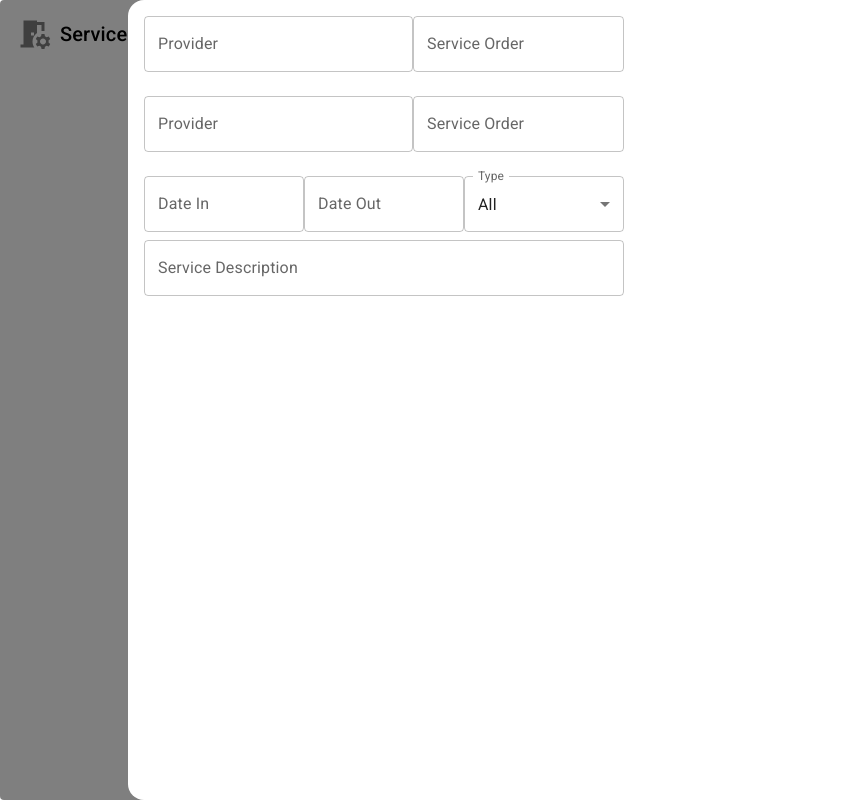
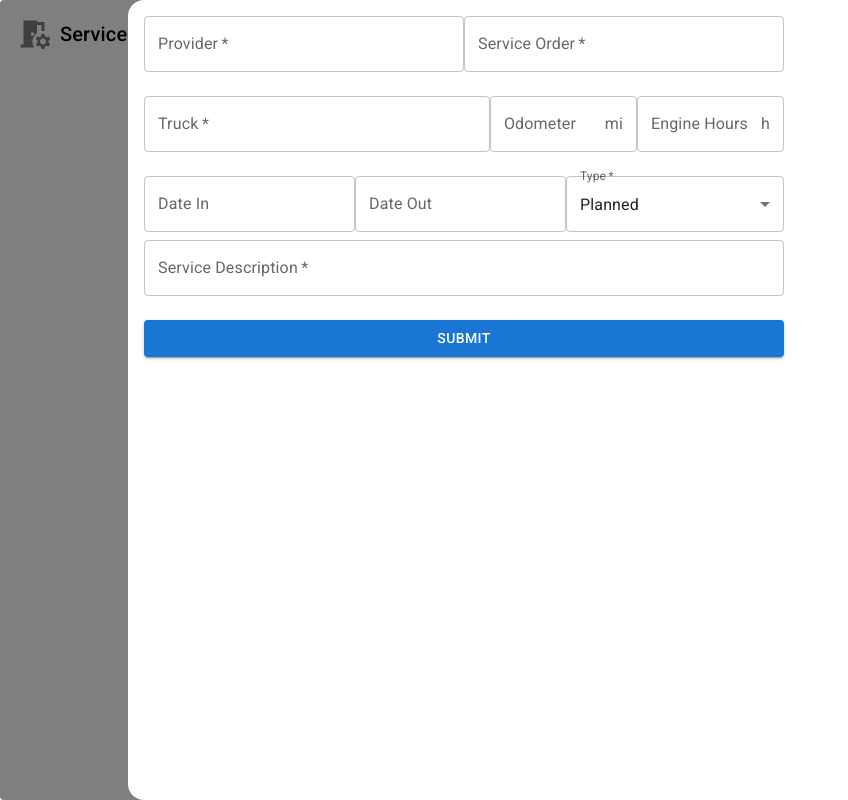
Before and after one commit to BaGreal2/vektor-tech-task, a React (Vite) app: page / in a window 1280 px wide. Both pictures are taken after a click on the button "ADD". Shown: the whole page, without its empty margins (0-848 px from the left). Built offline with nearby package versions, Linux system fonts and the light colour scheme.

Commit message:
feat: Use react-hook-form for form handling

```diff
--- a/src/components/DraftsModal/DraftsModal.tsx
+++ b/src/components/DraftsModal/DraftsModal.tsx
@@ -1,17 +1,28 @@
 import { Box, Button, Stack } from '@mui/material'
+import { useForm } from 'react-hook-form'
 
 import { useAppDispatch, useAppSelector } from '@/store'
 import { closeDrafts } from '@/store/features/drafts-slice'
+import { LogData } from '@/types'
 
 import {
   EquipmentInputSection,
   ProviderDetailsInputSection,
   ServiceDetailsInputSection
 } from './components'
+import { DEFAULT_LOG_DATA } from './data'
 
 export const DraftsModal = () => {
   const isOpen = useAppSelector((state) => state.drafts.isOpen)
   const dispatch = useAppDispatch()
+  const { watch, handleSubmit, control } = useForm<LogData>({
+    defaultValues: DEFAULT_LOG_DATA
+  })
+
+  const onSubmit = (data: LogData) => {
+    console.log(data)
+    dispatch(closeDrafts())
+  }
 
   return (
     <Box
@@ -47,12 +58,19 @@ export const DraftsModal = () => {
         <Stack
           spacing="1.5rem"
           sx={{
-            width: '30rem'
+            width: '40rem'
           }}
         >
-          <ProviderDetailsInputSection />
-          <EquipmentInputSection />
-          <ServiceDetailsInputSection />
+          <ProviderDetailsInputSection control={control} />
+          <EquipmentInputSection control={control} />
+          <ServiceDetailsInputSection control={control} />
+          <Button
+            type="submit"
+            variant="contained"
+            onClick={handleSubmit(onSubmit)}
+          >
+            Submit
+          </Button>
         </Stack>
       </Box>
 
--- a/src/components/DraftsModal/components/EquipmentInputSection.tsx
+++ b/src/components/DraftsModal/components/EquipmentInputSection.tsx
@@ -1,16 +1,55 @@
-import { Stack, TextField } from '@mui/material'
+import { InputAdornment, Stack } from '@mui/material'
+import { Control } from 'react-hook-form'
 
-export const EquipmentInputSection = () => {
+import { FormInputText } from '@/components/FormComponents'
+import { LogData } from '@/types'
+
+interface EquipmentInputSectionProps {
+  control: Control<LogData>
+}
+
+export const EquipmentInputSection = ({
+  control
+}: EquipmentInputSectionProps) => {
   return (
     <Stack direction="row">
-      <TextField
-        id="provider"
-        label="Provider"
+      <FormInputText
+        name="truckId"
+        label="Truck"
+        control={control}
+        required
         sx={{
           flexGrow: 1
         }}
       />
-      <TextField id="service-order" label="Service Order" />
+      <FormInputText
+        name="odometer"
+        label="Odometer"
+        control={control}
+        type="number"
+        slotProps={{
+          input: {
+            endAdornment: <InputAdornment position="end">mi</InputAdornment>
+          }
+        }}
+        sx={{
+          width: '17rem'
+        }}
+      />
+      <FormInputText
+        name="engineHours"
+        label="Engine Hours"
+        control={control}
+        type="number"
+        slotProps={{
+          input: {
+            endAdornment: <InputAdornment position="end">h</InputAdornment>
+          }
+        }}
+        sx={{
+          width: '17rem'
+        }}
+      />
     </Stack>
   )
 }
--- a/src/components/DraftsModal/components/ProviderDetailsInputSection.tsx
+++ b/src/components/DraftsModal/components/ProviderDetailsInputSection.tsx
@@ -1,16 +1,33 @@
-import { Stack, TextField } from '@mui/material'
+import { Stack } from '@mui/material'
+import { Control } from 'react-hook-form'
 
-export const ProviderDetailsInputSection = () => {
+import { FormInputText } from '@/components/FormComponents'
+import { LogData } from '@/types'
+
+interface ProviderDetailsInputSectionProps {
+  control: Control<LogData>
+}
+
+export const ProviderDetailsInputSection = ({
+  control
+}: ProviderDetailsInputSectionProps) => {
   return (
     <Stack direction="row">
-      <TextField
-        id="provider"
+      <FormInputText
+        name="providerId"
         label="Provider"
+        control={control}
+        required
         sx={{
           flexGrow: 1
         }}
       />
-      <TextField id="service-order" label="Service Order" />
+      <FormInputText
+        name="serviceOrder"
+        label="Service Order"
+        required
+        control={control}
+      />
     </Stack>
   )
 }
--- a/src/components/DraftsModal/components/ServiceDetailsInputSection.tsx
+++ b/src/components/DraftsModal/components/ServiceDetailsInputSection.tsx
@@ -1,37 +1,45 @@
-import { MenuItem, Stack, TextField } from '@mui/material'
+import { Stack } from '@mui/material'
 import { DatePicker } from '@mui/x-date-pickers'
+import { Control } from 'react-hook-form'
 
-import { FILTERS } from '@/data'
+import { FormInputDropdown, FormInputText } from '@/components/FormComponents'
+import { LOG_TYPES } from '@/data'
+import { LogData } from '@/types'
 
-export const ServiceDetailsInputSection = () => {
+interface ServiceDetailsInputSectionProps {
+  control: Control<LogData>
+}
+
+export const ServiceDetailsInputSection = ({
+  control
+}: ServiceDetailsInputSectionProps) => {
   return (
     <Stack spacing="0.5rem">
       <Stack direction="row">
         <DatePicker label="Date In" />
         <DatePicker label="Date Out" />
-        <TextField
-          id="type"
+        <FormInputDropdown
+          name="type"
           label="Type"
-          select
-          defaultValue="all"
+          control={control}
+          required
+          options={LOG_TYPES.map((option) => ({
+            value: option,
+            label: option
+          }))}
           sx={{
             flexGrow: 1,
             minWidth: '10rem',
             textTransform: 'capitalize'
           }}
-        >
-          {FILTERS.map((option) => (
-            <MenuItem
-              key={option}
-              value={option}
-              sx={{ textTransform: 'capitalize' }}
-            >
-              {option}
-            </MenuItem>
-          ))}
-        </TextField>
+        />
       </Stack>
-      <TextField id="description" label="Service Description" />
+      <FormInputText
+        name="serviceDescription"
+        label="Service Description"
+        required
+        control={control}
+      />
     </Stack>
   )
 }
--- /dev/null
+++ b/src/components/DraftsModal/data/defaultLogData.ts
@@ -0,0 +1,13 @@
+import { LogData } from '@/types'
+
+export const DEFAULT_LOG_DATA: LogData = {
+  providerId: '',
+  serviceOrder: '',
+  truckId: '',
+  odometer: null,
+  engineHours: null,
+  startDate: '',
+  endDate: '',
+  type: 'planned',
+  serviceDescription: ''
+}
--- /dev/null
+++ b/src/components/DraftsModal/data/index.ts
@@ -0,0 +1 @@
+export { DEFAULT_LOG_DATA } from './defaultLogData'
--- /dev/null
+++ b/src/components/FormComponents/FormInputDropdown.tsx
@@ -0,0 +1,50 @@
+import {
+  FormControl,
+  FormControlProps,
+  InputLabel,
+  MenuItem,
+  Select
+} from '@mui/material'
+import { Control, Controller, FieldValues, Path } from 'react-hook-form'
+
+type FormInputDropdownProps<T extends FieldValues> = {
+  name: Path<T>
+  control: Control<T>
+  label: string
+  options: { value: string; label: string }[]
+} & FormControlProps
+
+export const FormInputDropdown = <T extends FieldValues>({
+  name,
+  control,
+  label,
+  options,
+  required,
+  ...props
+}: FormInputDropdownProps<T>) => {
+  return (
+    <FormControl required={required} {...props}>
+      <InputLabel>{label}</InputLabel>
+      <Controller
+        name={name}
+        control={control}
+        rules={{ required }}
+        render={({ field: { onChange, value } }) => (
+          <Select onChange={onChange} value={value}>
+            {options.map((option) => {
+              return (
+                <MenuItem
+                  key={option.value}
+                  value={option.value}
+                  sx={{ textTransform: 'capitalize' }}
+                >
+                  {option.label}
+                </MenuItem>
+              )
+            })}
+          </Select>
+        )}
+      />
+    </FormControl>
+  )
+}
--- /dev/null
+++ b/src/components/FormComponents/FormInputText.tsx
@@ -0,0 +1,36 @@
+import TextField, { TextFieldProps } from '@mui/material/TextField'
+import { Control, Controller, FieldValues, Path } from 'react-hook-form'
+
+type FormInputTextProps<T extends FieldValues> = {
+  name: Path<T>
+  control: Control<T>
+  label: string
+} & TextFieldProps
+
+export const FormInputText = <T extends FieldValues>({
+  name,
+  control,
+  label,
+  required,
+  ...props
+}: FormInputTextProps<T>) => {
+  return (
+    <Controller
+      name={name}
+      control={control}
+      rules={{ required }}
+      render={({ field: { onChange, value }, fieldState: { error } }) => (
+        <TextField
+          helperText={error ? error.message : null}
+          error={!!error}
+          onChange={onChange}
+          value={value}
+          label={label}
+          required={required}
+          fullWidth
+          {...props}
+        />
+      )}
+    />
+  )
+}
--- /dev/null
+++ b/src/components/FormComponents/index.ts
@@ -0,0 +1,2 @@
+export { FormInputText } from './FormInputText'
+export { FormInputDropdown } from './FormInputDropdown'
--- a/src/components/Header.tsx
+++ b/src/components/Header.tsx
@@ -24,7 +24,8 @@ export const Header = () => {
         direction="row"
         spacing="2.5rem"
         sx={{
-          alignItems: 'center'
+          alignItems: 'center',
+          width: '80%'
         }}
       >
         <Stack direction="row" spacing="0.5rem" sx={{ alignItems: 'center' }}>
@@ -33,10 +34,21 @@ export const Header = () => {
           />
           <Typography variant="h6">Service Logs</Typography>
         </Stack>
-        <Stack direction="row" spacing="1rem">
+        <Stack
+          direction="row"
+          spacing="1rem"
+          sx={{
+            flexGrow: 1
+          }}
+        >
           {/* Search */}
           <Box
-            sx={{ width: '25.5rem', height: '2.25rem', background: '#F3F4F6' }}
+            sx={{
+              flexGrow: 1,
+              maxWidth: '25.5rem',
+              height: '2.25rem',
+              background: '#F3F4F6'
+            }}
           />
           {/* Filters */}
           <Stack direction="row" spacing="1rem">
--- a/src/types/log-data.ts
+++ b/src/types/log-data.ts
@@ -4,8 +4,8 @@ export interface LogData {
   providerId: string
   serviceOrder: string
   truckId: string
-  odometer: number
-  engineHours: number
+  odometer: number | null
+  engineHours: number | null
   startDate: string
   endDate: string
   type: LogType
```
